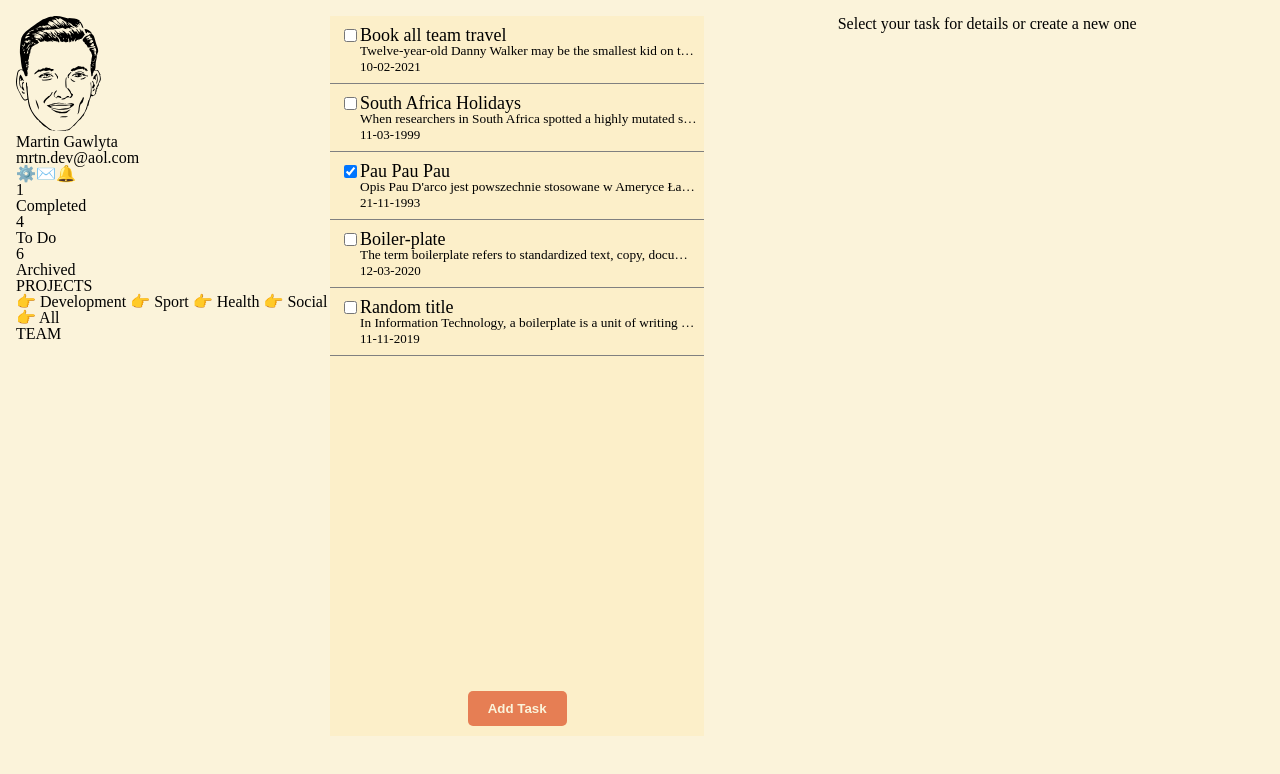
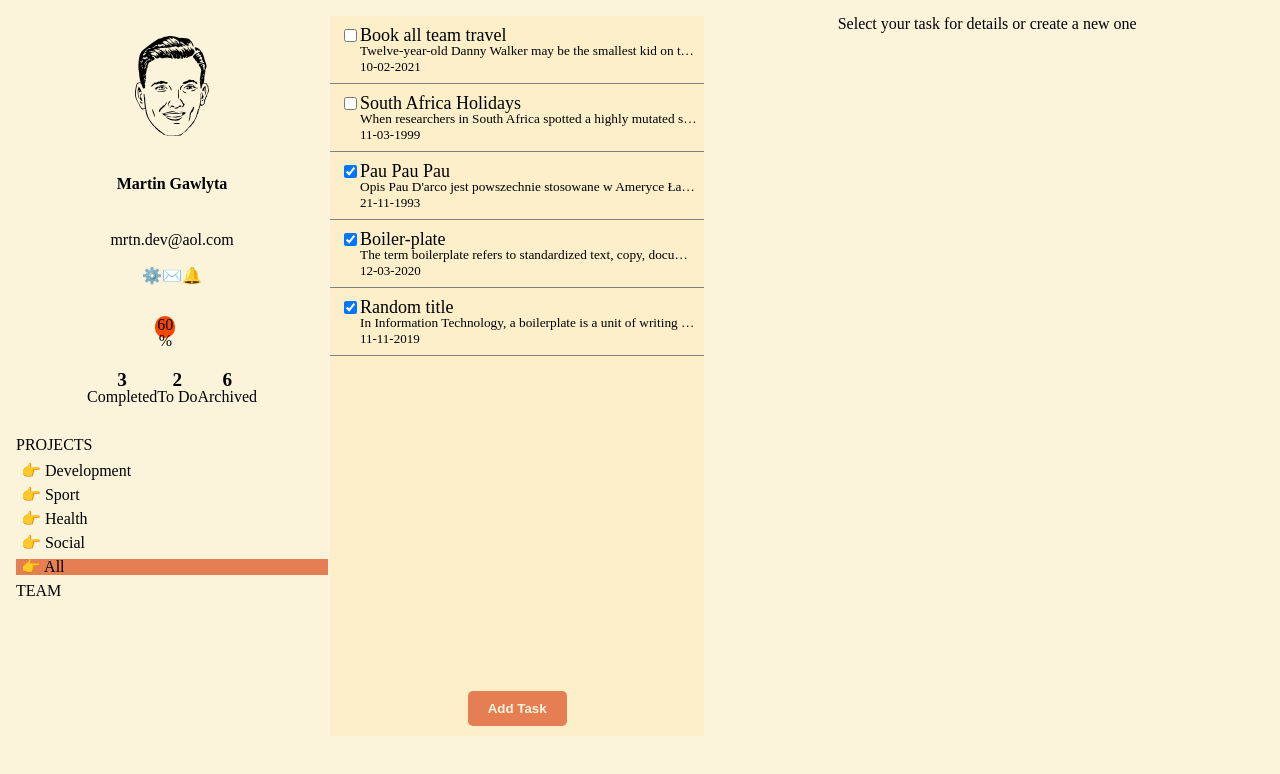
Before and after one commit to mlvrkhn/nuxt-teams, a Nuxt app: page / in a window 1280 px wide. Shown: the top 774 px of the page. Built offline with nearby package versions, Linux system fonts and the light colour scheme; data requests are answered from the project's data file.

Commit message:
Add styling to User Panel

```diff
--- a/components/UserPanel.vue
+++ b/components/UserPanel.vue
@@ -1,39 +1,46 @@
 <template>
-    <div class="">
-        <div class="">
-            <div class="">
-                <img src="@/assets/images/face.svg" class="" />
-                <h2 class="name">Martin Gawlyta</h2>
+    <div class="column user-panel-container">
+        <div class="user-container">
+            <div class="user-personal-data">
+                <img
+                    src="@/assets/images/face.svg"
+                    class="user-personal-avatar"
+                />
+                <h2 class="user-personal-name">Martin Gawlyta</h2>
                 <p>mrtn.dev@aol.com</p>
             </div>
-            <div class="">
-                <div class="">
+            <div class="user-notifications">
+                <div class="icon-container">
                     <span>⚙️</span>
                     <span>✉️</span>
                     <span>🔔</span>
                 </div>
-                <div class="">
-                    <!-- <div class="">
+                <div class="tasks-summary-container">
+                    <div class="summary-progress">
                         <div
-                            class=""
+                            class="progress-value"
                             :style="{
-                                '--progress-value': taskCompetionRate + '%'
+                                '--progress-value': taskCompetionRate() + '%'
                             }"
                         >
-                            {{ taskCompetionRate }} %
+                            {{ taskCompetionRate() }} %
                         </div>
-                    </div> -->
-                    <div class="">
+                    </div>
+                    <div class="summary-numeric">
                         <span>
-                            <h3>{{ completedTaskCount() }}</h3>
+                            <h3 class="summary-numeric-digit">
+                                {{ completedTaskCount() }}
+                            </h3>
                             <p>Completed</p>
                         </span>
                         <span>
-                            <h3>{{ notCompletedTaskCount() }}</h3>
+                            <h3 class="summary-numeric-digit">
+                                {{ notCompletedTaskCount() }}
+                            </h3>
                             <p>To Do</p>
                         </span>
                         <span>
-                            <h3>6</h3>
+                            <h3 class="summary-numeric-digit">6</h3>
                             <p>Archived</p>
                         </span>
                     </div>
@@ -64,15 +71,11 @@ export default {
     computed: {
         ...mapState("central", ["projects", "activeFilter", "searchQuery"]),
         ...mapState("task", ["tasks", "task"])
-        // ...mapState({
-        //     projects: state => state.central.projects,
-        //     activeFilter: state => state.central.activeFilter,
-        //     searchQuery: state => state.central.searchQuery
-        // })
     },
     methods: {
-        // taskCompetionRate() {
-        // }
+        taskCompetionRate() {
+            return (this.completedTaskCount() / this.tasks.length) * 100;
+        },
         completedTaskCount() {
             return this.tasks.filter(task => task.isCompleted).length || 0;
         },
@@ -89,4 +92,113 @@ export default {
 };
 </script>
 
-<style lang="scss" scoped></style>
+<style lang="scss" scoped>
+@import "../assets/scss/variables.scss";
+
+.tasks-summary-container {
+    display: flex;
+    flex-direction: column;
+    justify-items: center;
+    align-items: center;
+    margin: 2rem 5px;
+}
+.summary-numeric {
+    display: flex;
+    justify-content: space-evenly;
+    &-digit {
+        font-size: larger;
+        font-weight: 600;
+    }
+    & span {
+        display: flex;
+        flex-direction: column;
+        justify-content: center;
+        align-items: center;
+    }
+}
+.user {
+    &-container {
+        display: flex;
+        flex-direction: column;
+        align-items: center;
+    }
+    &-panel-container {
+        display: flex;
+        flex-direction: column;
+        align-items: stretch;
+        justify-content: space-between;
+    }
+    &-personal {
+        &-name {
+            font-weight: 700;
+        }
+        &-data {
+            display: flex;
+            flex-direction: column;
+        }
+        &-data > * {
+            margin: 20px 0;
+            display: flex;
+            align-items: center;
+            justify-content: center;
+        }
+        &-avatar {
+            height: 100px;
+        }
+    }
+    &-notifications {
+        display: flex;
+        flex-direction: column;
+        & .icon-container {
+            display: flex;
+            justify-content: center;
+        }
+    }
+}
+.projects-container > h2 {
+    margin-bottom: 10px;
+}
+.project-item {
+    text-align: left;
+    display: block;
+    margin-bottom: 0.5rem;
+    padding-left: 5px;
+    cursor: pointer;
+    &:hover {
+        background-color: $blue;
+    }
+}
+.active {
+    background-color: $btn;
+}
+
+.progress {
+    justify-content: flex-start;
+    border-radius: 100px;
+    align-items: center;
+    position: relative;
+    padding: 0 3px;
+    display: flex;
+    height: 20px;
+    width: 100%;
+    &-value {
+        animation: load 2s normal forwards;
+        box-shadow: 0 10px 40px -10px;
+        border-radius: 100px;
+        background: $btn-darker;
+        height: 20px;
+        padding: 1px 0;
+        margin-bottom: 2rem;
+        text-align: center;
+        width: 0;
+    }
+}
+@keyframes load {
+    0% {
+        width: 0;
+    }
+    100% {
+        width: var(--progress-value);
+    }
+}
+</style>
--- a/db.json
+++ b/db.json
@@ -68,7 +68,7 @@
       "description": "The term boilerplate refers to standardized text, copy, documents, methods, or procedures that may be used over again without making major changes to the original. ... In the field of contract law, documents contain boilerplate language, which is a language that is considered generic or standard in contracts.",
       "category": "Development",
       "date": "12-03-2020",
-      "isCompleted": false,
+      "isCompleted": true,
       "attendees": [
         {
           "id": 5,
@@ -90,7 +90,7 @@
       "description": "In Information Technology, a boilerplate is a unit of writing that can be reused over and over without change. By extension, the idea is sometimes applied to reusable programming, as in “boilerplate code.",
       "category": "Social",
       "date": "11-11-2019",
-      "isCompleted": false,
+      "isCompleted": true,
       "attendees": [
         {
           "id": 7,
```
